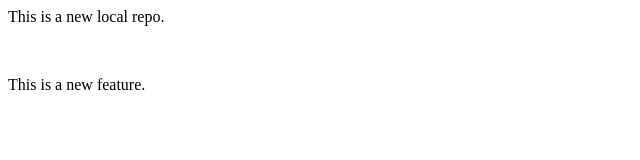
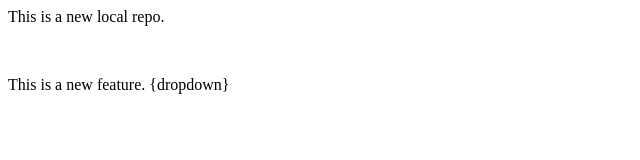
Before and after one commit to MayureshB22/LocalRepo, a plain HTML site: page index.html in a window 1280 px wide. Shown: the whole page, without its empty margins (0-640 px from the left). Drawn offline with Linux system fonts and the light colour scheme.

Commit message:
Added dropdown

```diff
--- a/index.html
+++ b/index.html
@@ -1,2 +1,2 @@
 <p>This is a new local repo.</p> <br>
-<p>This is a new feature.</p>
+<p>This is a new feature. {dropdown}</p>
```
